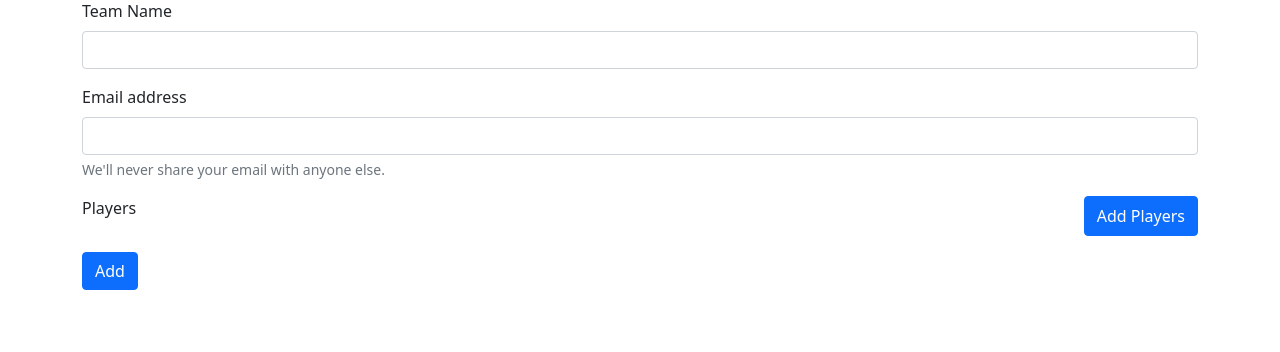
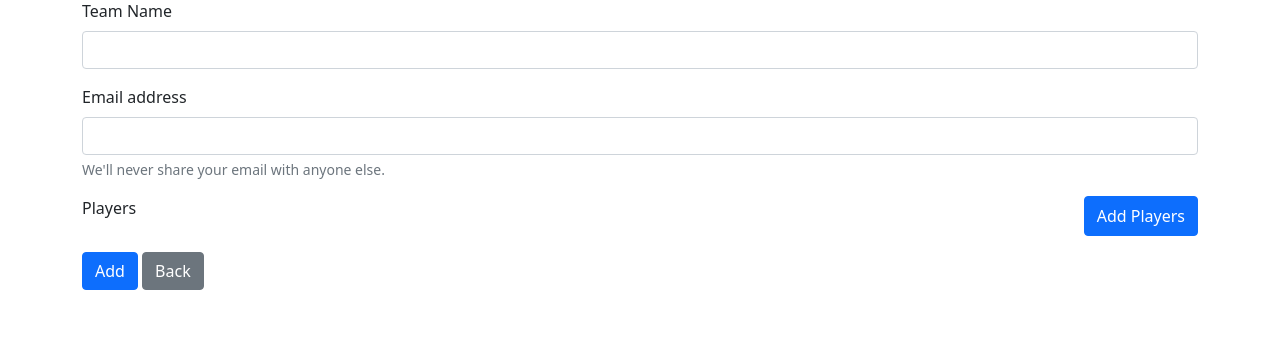
Before and after one commit to ErnestEuGitHub/CSIT321Project, a Flask app: template templates/createParticipant.html in a window 1280 px wide. Shown: the part 121-473 px from the top of the page. Run offline with Flask 3, Linux system fonts and the light colour scheme; the template is opened without the code that fills it: most values are stand-ins (such as "Sample title", 1, 10 or a date in 2020).

Commit message:
create back button

```diff
--- a/templates/createParticipant.html
+++ b/templates/createParticipant.html
@@ -41,6 +41,7 @@
             </div>
             <div id="Submit">
                 <button type="submit" class="btn btn-primary">Add</button>
+                <a href="/participant/{{projID}}/{{tourID}}" class="btn btn-secondary" role="button" aria-disabled="true">Back</a>
             </div>
         </form>
     </div>
```
